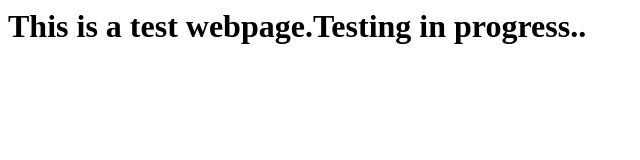
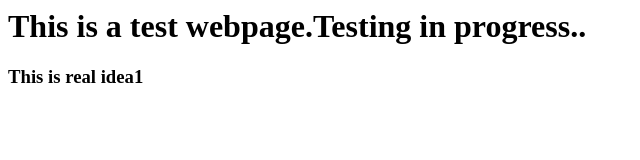
Before and after one commit to upasana2505/webrepo, a plain HTML site: page index.html in a window 1280 px wide. Shown: the whole page, without its empty margins (0-640 px from the left). Drawn offline with Linux system fonts and the light colour scheme.

Commit message:
added header h3

```diff
--- a/index.html
+++ b/index.html
@@ -1 +1,2 @@
 <h1>This is a test webpage.Testing in progress..</h1>
+<h3>This is real idea1</h3>
```
